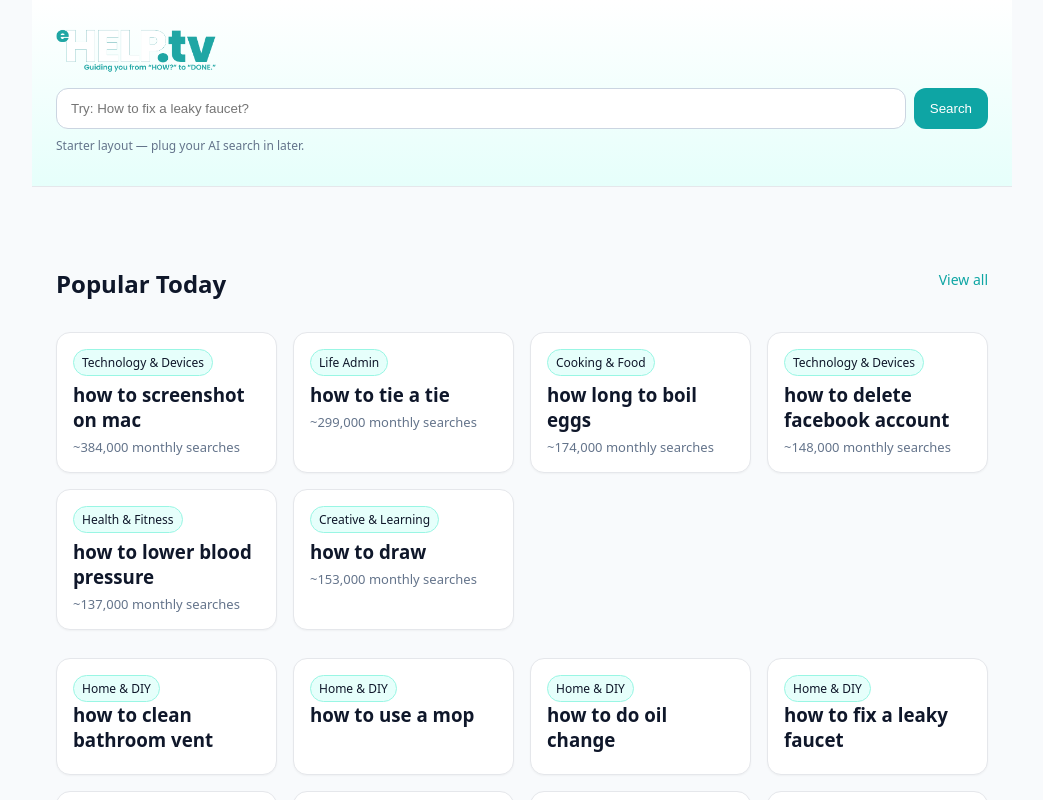
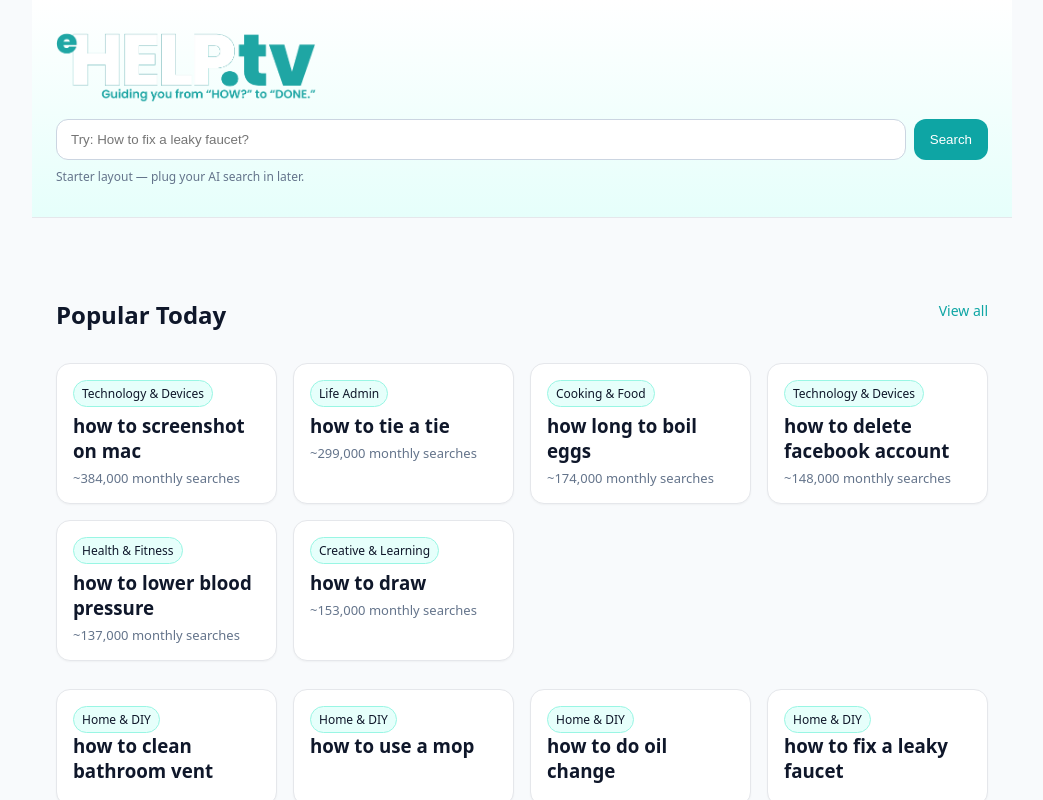
Before and after one commit to ashatalpha/ehelp-tv-edgeauth, a Next.js app: page / in a window 1280 px wide. Shown: the top 800 px of the page, without its empty margins (118-1161 px from the left). Built offline with nearby package versions, Linux system fonts and the light colour scheme.

Commit message:
styles.css

```diff
--- a/public/styles.css
+++ b/public/styles.css
@@ -3,8 +3,8 @@
 header{background:linear-gradient(180deg,#ffffff, #e6fffb);padding:48px 24px 28px;border-bottom:1px solid #e5e7eb}
 /* Logo-only header */
 .brand { display:flex; align-items:center; gap:12px; }
-.logo { width: 160px; height: auto; display:block; } /* adjust width to suit your logo */
-@media (max-width: 520px) { .logo { width: 132px; } }
+.logo { width: 260px; height: auto; display:block; } /* adjust width to suit your logo */
+@media (max-width: 520px) { .logo { width: 200px; } }
 
 /* (Optional) visually-hidden text helper for accessibility */
 .sr-only {
```
